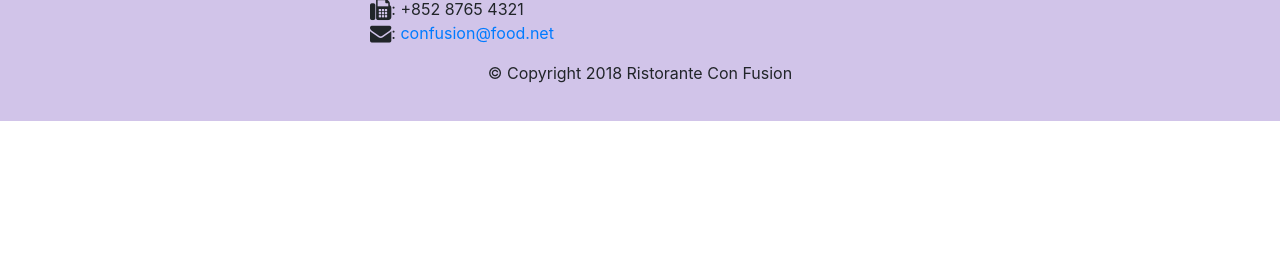
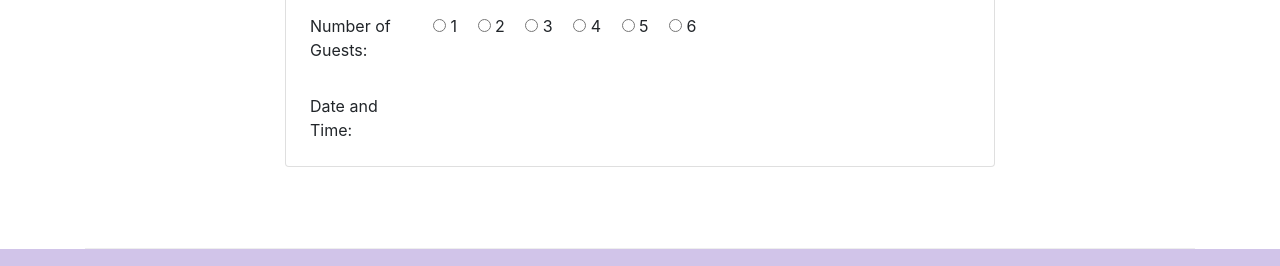
Before and after one commit to nyguerrillagirl/bootstrap4-starter, a website: page index.html in a window 1280 px wide. Shown: the part 1685-1951 px from the top of the page. Before the commit the page ends 1806 px from the top, so only its background shows below. Drawn offline with nearby package versions, Linux system fonts and the light colour scheme.

Commit message:
Added form card - partially done

```diff
--- a/index.html
+++ b/index.html
@@ -86,7 +86,56 @@
                  </div>
             </div>
         </div>
+
+        <!-- form shall be added here-->
+        <div class="row row-content align-items-center">
+            <div class="col-8 col-sm offset-2">
+                <div class="card">
+                    <h3 class="card-header bg-warning text-white">Reserve a Table</h3>
+
+                    <form>
+                         <div  class="row">
+                             <div class="col-md-2 ml-4 mt-4">
+                                <label for="num_of_guests">Number of Guests:</label>
+                            </div>
+                            <div class="col" >
+                                <input type="radio" id="person1" name="number_in_group" value="1">
+                                <label for="person1" class="mr-3 mt-4">1</label>
+
+                                <input type="radio" id="person2" name="number_in_group" value="2">
+                                <label for="person2" class="mr-3 mt-4">2</label>
+
+                                 <input type="radio" id="person3" name="number_in_group" value="3">
+                                <label for="person3" class="mr-3 mt-4">3</label>
+
+                                <input type="radio" id="person4" name="number_in_group" value="4">
+                                <label for="person4" class="mr-3 mt-4">4</label>
+
+                                <input type="radio" id="person5" name="number_in_group" value="5">
+                                <label for="person5" class="mr-3 mt-4">5</label>
+
+                                <input type="radio" id="person6" name="number_in_group" value="6">
+                                <label for="person6" class="mr-3 mt-4">6</label>
+
+                            </div>
+                        </div>
+
+                        <div class="row">
+                            <div class="col-md-2 ml-4 mt-4">
+                                <label for="num_of_guests">Date and Time:</label>
+                            </div>
+
+                        </div>
+
+                        <div class="form-group row"></div>
+                     </form>
+                </div>
+            </div>
+            <div class="col-2"></div>
+        </div>
+
     </div>
+
     <footer class="footer">
         <div class="container">
             <div class="row">
```
Also changed, not shown: css/styles.css (line endings or trailing spaces).
